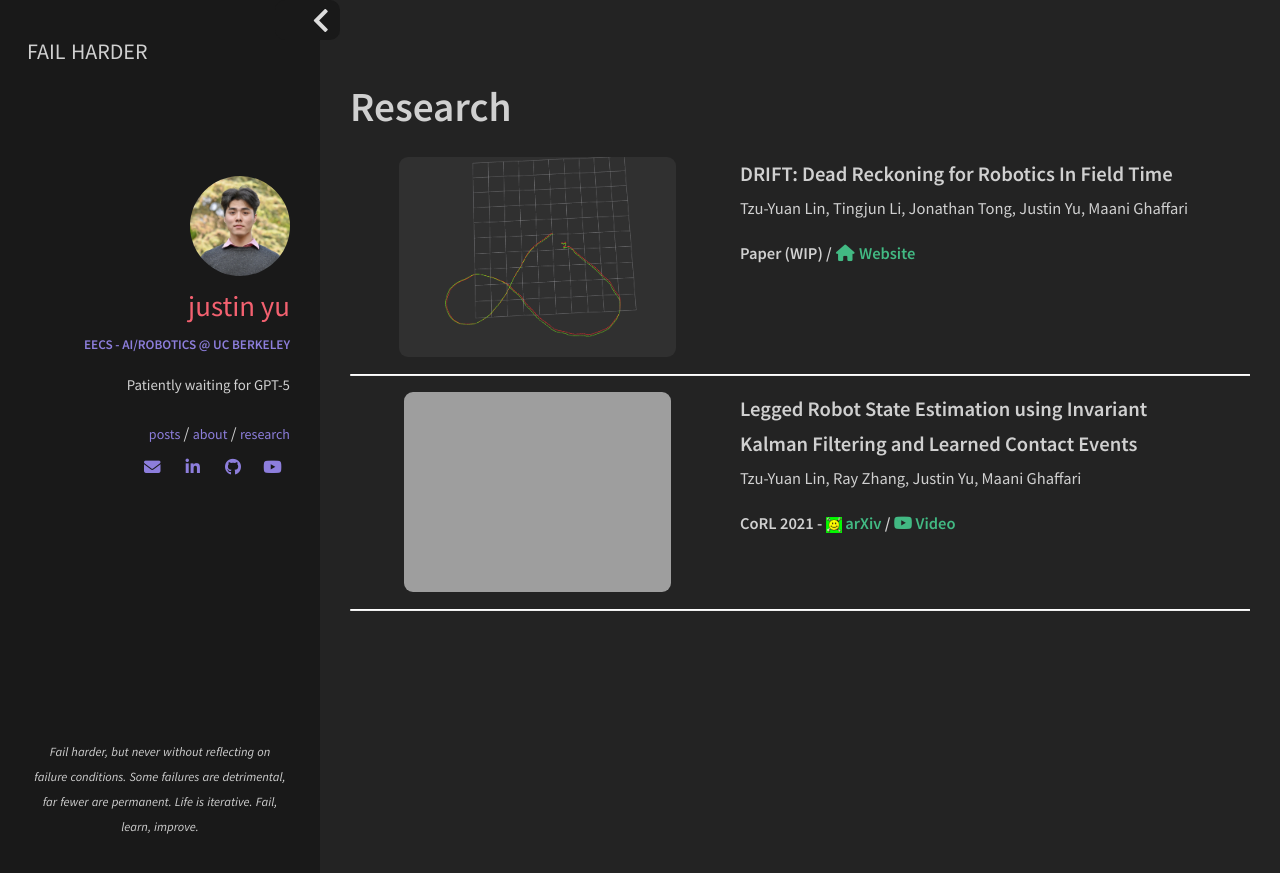
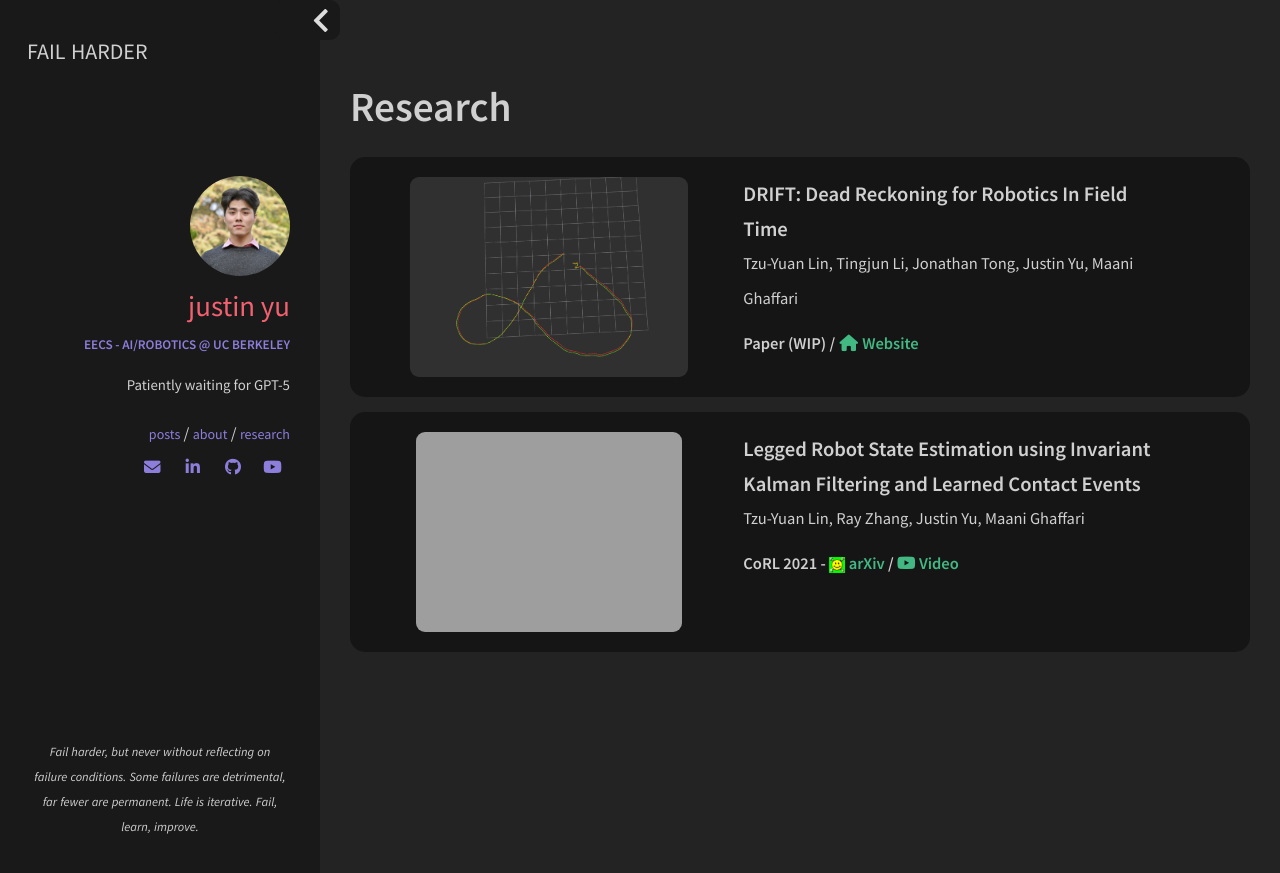
Before and after one commit to uynitsuj/uynitsuj.github.io, a Jekyll site: the page built from gresearch.html, in a window 1280 px wide. Shown: the top 873 px of the page. Built offline with Jekyll 4.4.1, drawn with Linux system fonts in a browser that asks for light colours; nearby versions of some CDN libraries.

Commit message:
new card styling

```diff
--- a/_includes/sections/projects.html
+++ b/_includes/sections/projects.html
@@ -1,7 +1,7 @@
 <h1>Projects</h1>
 
 {% for project in site.data.index.projects %}
-<div class="row">
+<div class="row" style="background-color: #151515; border-radius: 15px; padding: 20px;">
     <div class="col">
         <!-- IMAGE -->
         <div class="col m5" style="float:middle">
@@ -35,5 +35,5 @@
         </div>
     </div>
 </div>
-<hr>
+<p style="margin:15px;"></p>
 {% endfor %}
--- a/_includes/sections/research.html
+++ b/_includes/sections/research.html
@@ -1,6 +1,6 @@
 <h1>Research</h1>
 
-<div class="row">
+<div class="row" style="background-color: #151515; border-radius: 15px; padding: 20px;">
     <div class="col">
         <div class="col m5" style="float:middle">
             <img align="middle" class="hidden-md" style="margin:auto;border-radius:9px;display:block"
@@ -22,9 +22,9 @@
         </div>
     </div>
 </div>
-<hr>
+<p style="margin:15px;"></p>
 
-<div class="row">
+<div class="row" style="background-color: #151515; border-radius: 15px; padding: 20px;">
     <div class="col">
         <div class="col m5" style="float:middle">
             <img align="middle" class="hidden-md" style="margin:auto;border-radius:9px;display:block"
@@ -54,4 +54,3 @@
         </div>
     </div>
 </div>
-<hr>
```
Also changed, not shown: 2 other files.
